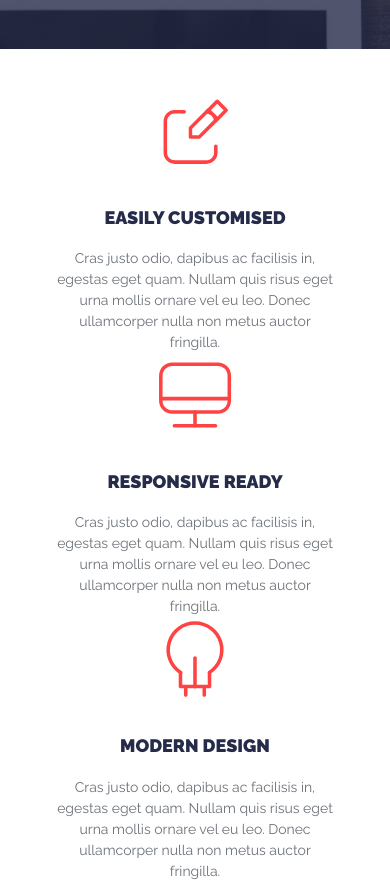
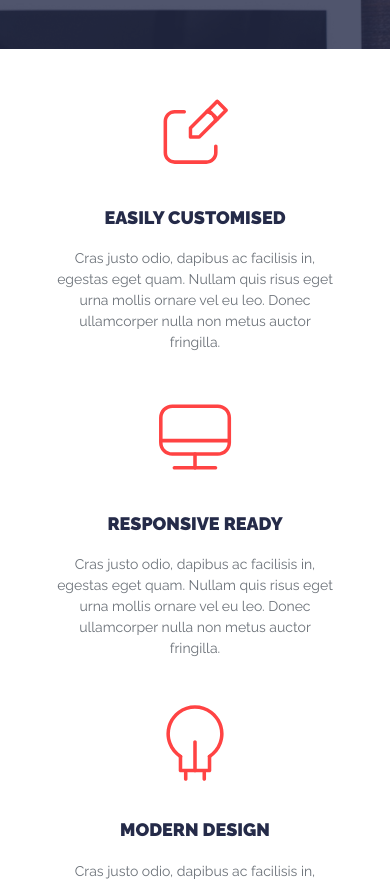
Before and after one commit to ckachan/active-box, a plain HTML site: page index.html in a window 390 px wide. Shown: the part 549-1434 px from the top of the page. Drawn offline with Linux system fonts and the light colour scheme.

Commit message:
refactor benefit block

```diff
--- a/styles/style.css
+++ b/styles/style.css
@@ -239,6 +239,7 @@
 }
 
    /* BENEFITS */
+
 .benefits{
     margin-bottom: 116px;
     text-align: center;
@@ -248,6 +249,7 @@
     justify-content: space-between;
     display:flex;
     column-gap: 30px;
+    /* flex-wrap: wrap; */
 }
 .benefits__items:not(:last-child){
     margin-bottom: 88.57px;
@@ -324,17 +326,18 @@
 
     .benefits__items{
         /* justify-content: center; */
-        row-gap:49.84px;
+        /* row-gap:49.84px; */
         flex-wrap: wrap;
         display:block;
         flex-direction: column;
     }
-    .benefits__items:not(:last-child){
+    /* .benefits__items:not(:last-child){
         margin-bottom: 49px;
-    }
+    } */
 
     .benefits__item{
         /* max-width:315px; */
+        margin-bottom: 42px;
     }
     .benefits__icon-wrap{
         width:85px;
```
Also changed, not shown: index.html (+0 -1 lines), 1 other file.
